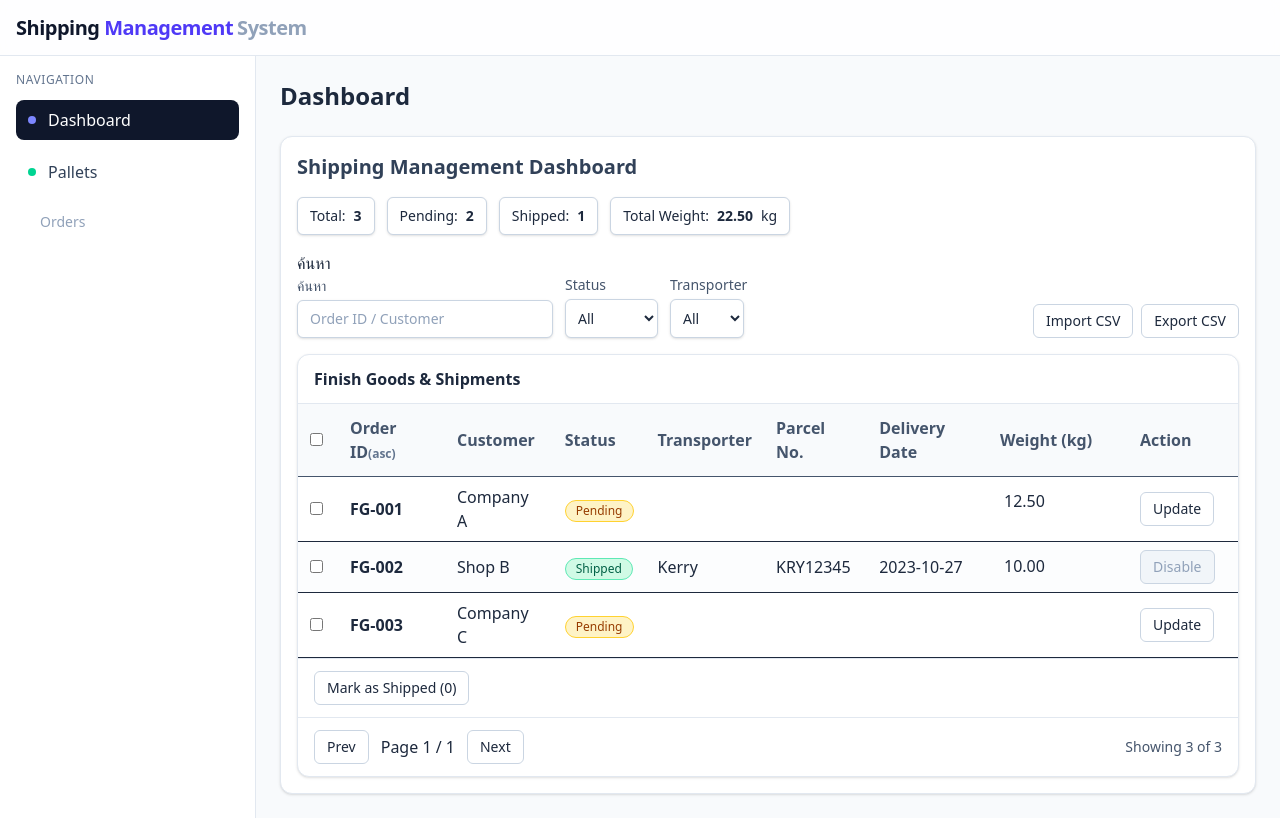
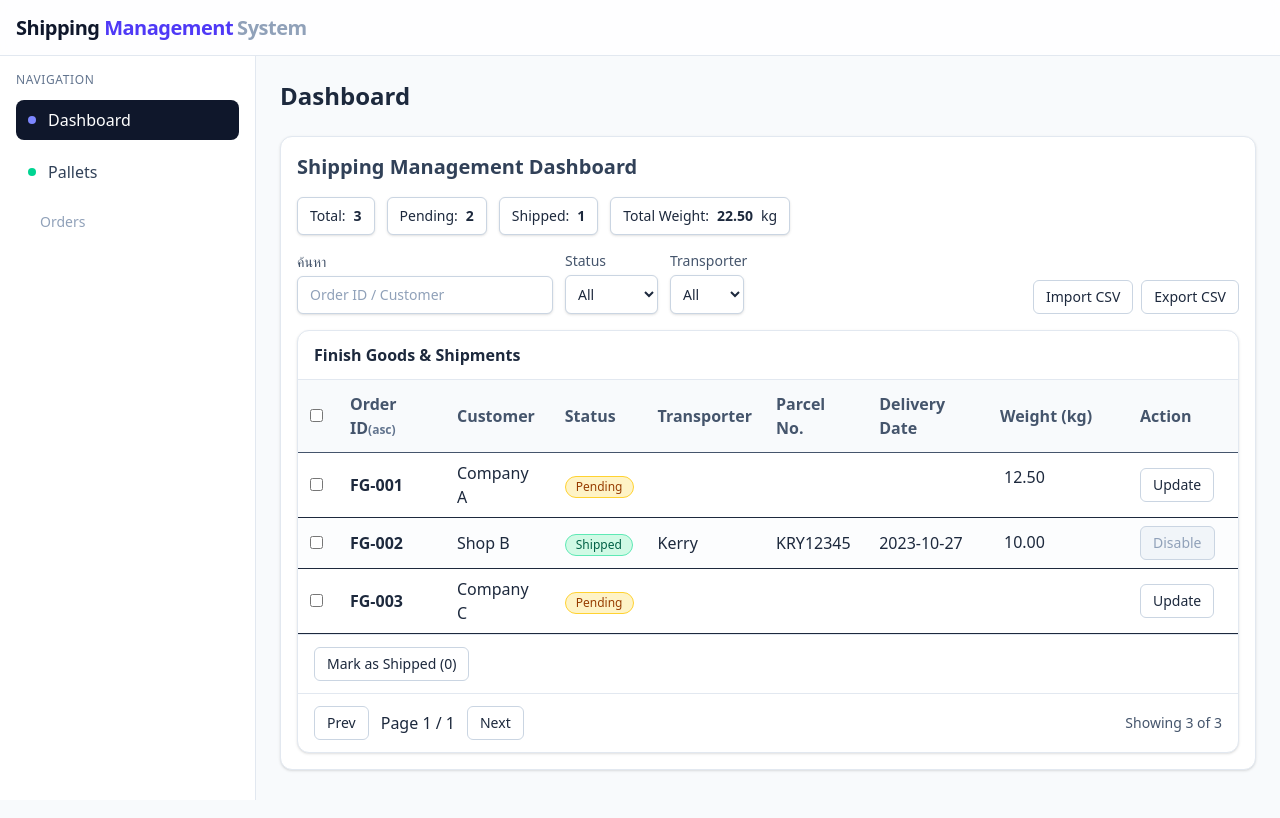
Before and after one commit to ggez55412-hash/PackingListProgramTest, a Vue app: page /dashboard in a window 1280 px wide. Built offline with nearby package versions, Linux system fonts and the light colour scheme; the HTML template or start-up script is replaced by a standard one.

Commit message:
first commit

```diff
--- a/src/components/Dashboard.vue
+++ b/src/components/Dashboard.vue
@@ -259,7 +259,6 @@
 
     <!-- Filters -->
     <div class="group-box">
-      <div class="group-head">ค้นหา</div>
       <div class="group-body">
         <FiltersBar
           :transporters="allTransporters"
```
